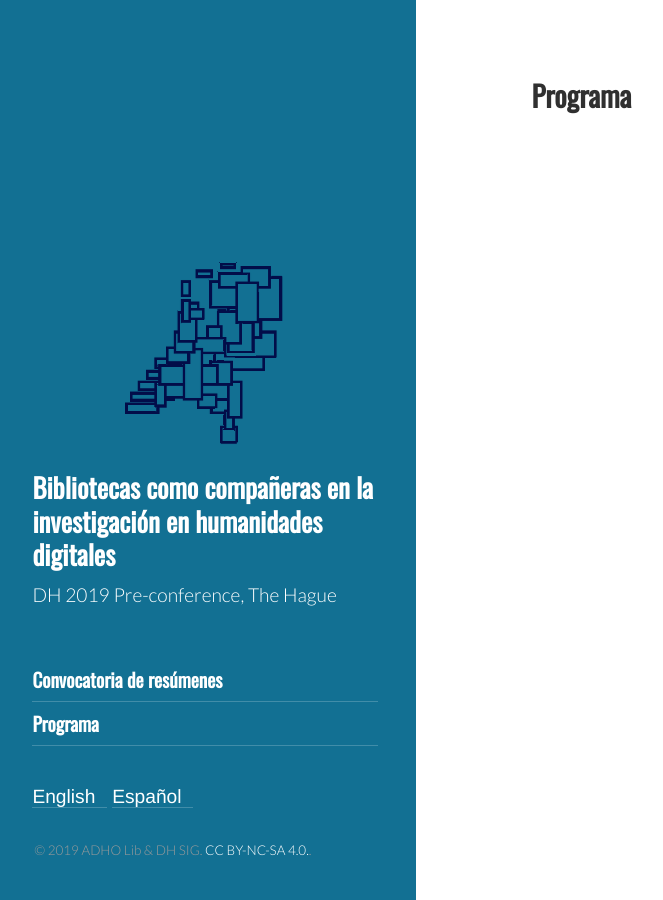
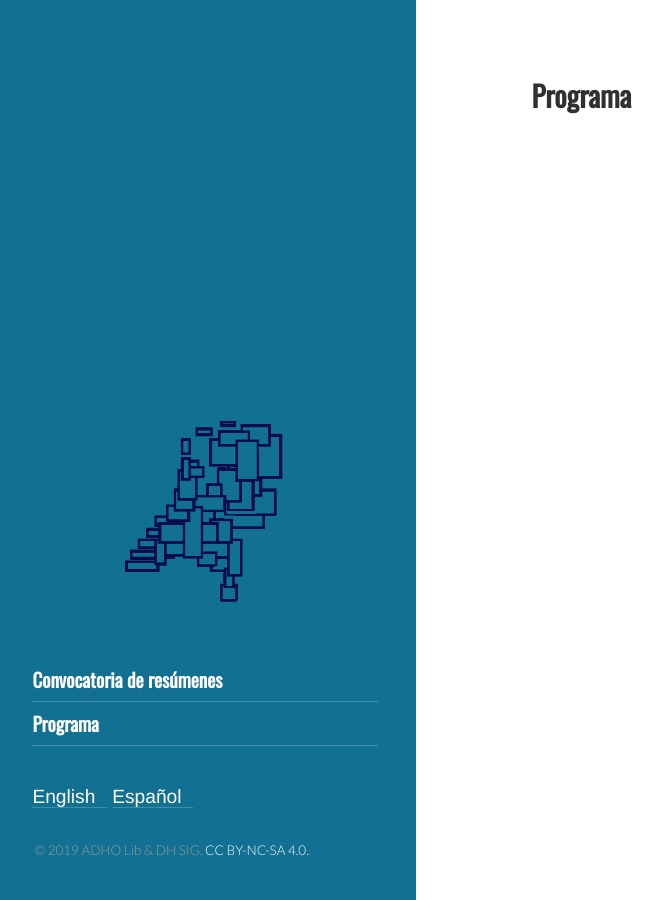
Before and after one commit to ADHOLibDH/dh2019-preconference, a Jekyll site: the page built from program-spa.md, in a window 1280 px wide. Shown: the whole page, without its empty margins (6-669 px from the left). Built offline with Jekyll 4.4.1, drawn with Linux system fonts in a browser that asks for light colours; some web fonts are replaced; some of the changed lines change nothing that is shown.

Commit message:
Update _config.yml

```diff
--- a/_config.yml
+++ b/_config.yml
@@ -30,7 +30,7 @@ t:
   English:
     title:        'Libraries As Research Partner in Digital Humanities'
     description:  'DH 2019 Pre-conference, The Hague'
-  Español:
-    title:        'Bibliotecas como compañeras en la investigación en humanidades digitales'
-    description:  'DH 2019 Pre-conference, The Hague'
-    home:         index-spa
+  ## Español:
+    ## title:        'Bibliotecas como compañeras en la investigación en humanidades digitales'
+    ## description:  'DH 2019 Pre-conference, The Hague'
+    ## home:         index-spa
```
